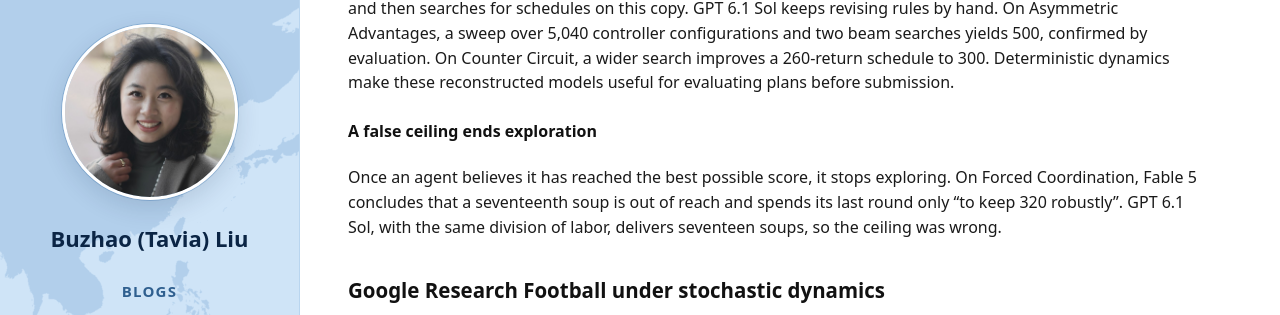
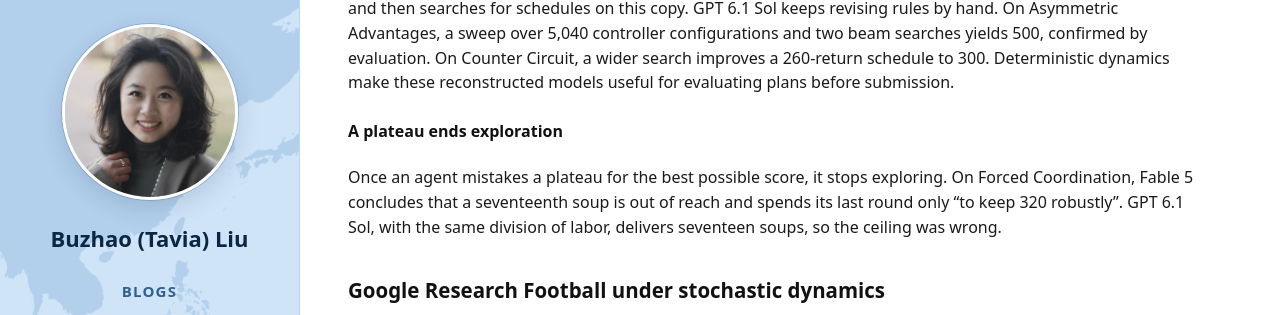
Before and after one commit to tavia-liu/tavia-liu.github.io, a Jekyll site: the page built from _posts/2026-10-31-self-improving-code-as-policies.md, in a window 1280 px wide and 900 px high, scrolled down 3586 px. Shown: the part 140-455 px from the top of the window. Built offline with Jekyll 4.4.1, drawn with Linux system fonts in a browser that asks for light colours.

Commit message:
Plateau wording

```diff
--- a/_posts/2026-10-31-self-improving-code-as-policies.md
+++ b/_posts/2026-10-31-self-improving-code-as-policies.md
@@ -85,9 +85,9 @@ The agents solve this by giving each chef a fixed role and passing items across
 
 The models obtain schedules differently. Fable 5 builds its own model of the environment without being asked to. Denied the simulator, it writes a simulator of its own on three layouts. It reconstructs the kitchen's rules from the prompt and the recorded rollouts, replays every earlier episode until its predictions match the traces step for step, and then searches for schedules on this copy. GPT 6.1 Sol keeps revising rules by hand. On Asymmetric Advantages, a sweep over 5,040 controller configurations and two beam searches yields 500, confirmed by evaluation. On Counter Circuit, a wider search improves a 260-return schedule to 300. Deterministic dynamics make these reconstructed models useful for evaluating plans before submission.
 
-#### A false ceiling ends exploration
+#### A plateau ends exploration
 
-Once an agent believes it has reached the best possible score, it stops exploring. On Forced Coordination, Fable 5 concludes that a seventeenth soup is out of reach and spends its last round only "to keep 320 robustly". GPT 6.1 Sol, with the same division of labor, delivers seventeen soups, so the ceiling was wrong.
+Once an agent mistakes a plateau for the best possible score, it stops exploring. On Forced Coordination, Fable 5 concludes that a seventeenth soup is out of reach and spends its last round only "to keep 320 robustly". GPT 6.1 Sol, with the same division of labor, delivers seventeen soups, so the ceiling was wrong.
 
 ### Google Research Football under stochastic dynamics
 
```
